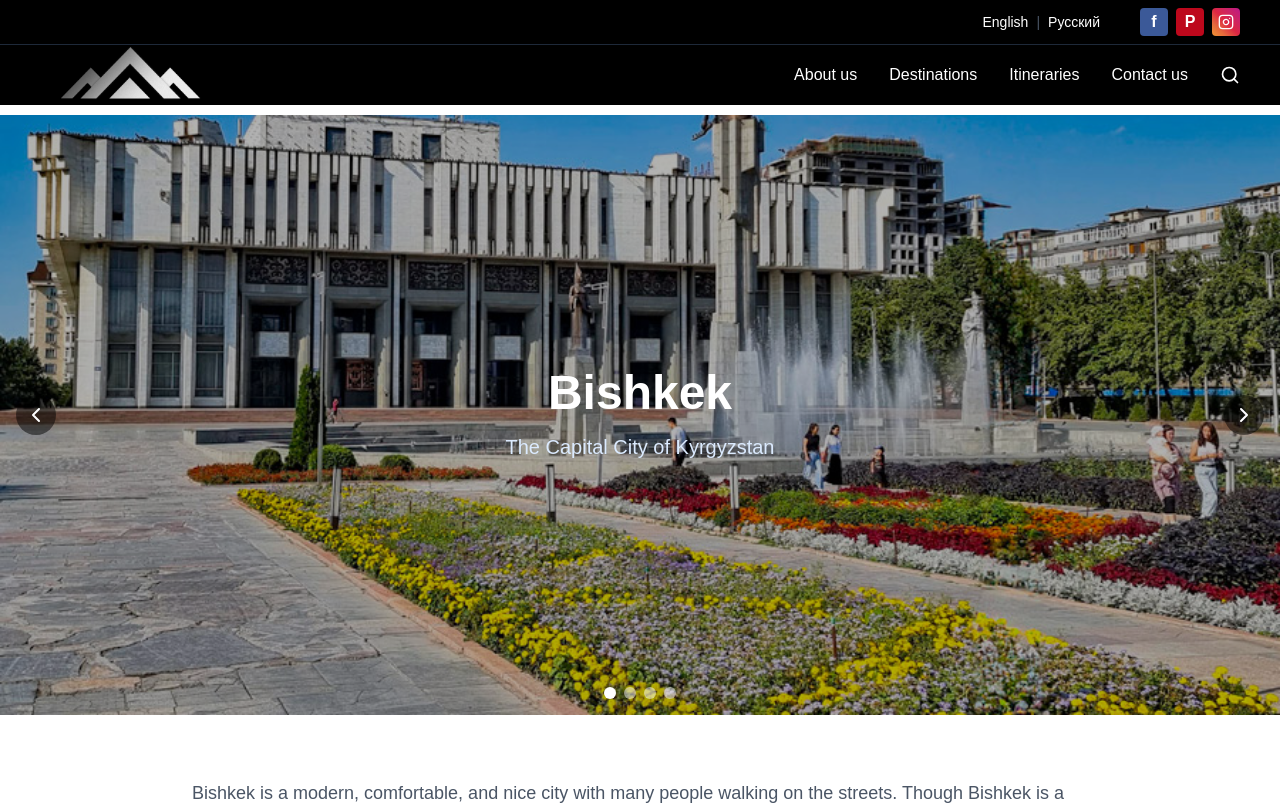
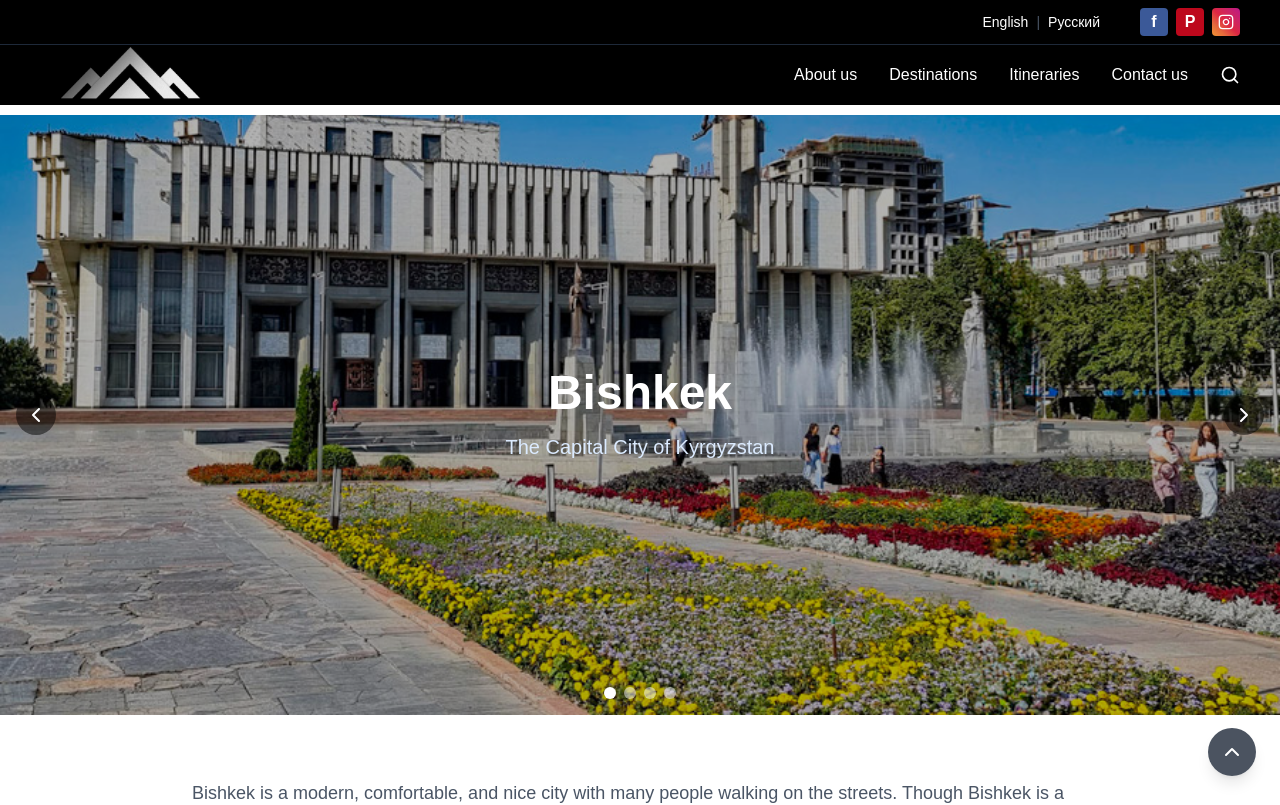
Before and after one commit to Erkebulan100/kyrgyzstan-ai-tourism-thesis, a Next.js app: page /destinations/bishkek in a window 1280 px wide. Shown: the top 805 px of the page. Built offline with nearby package versions, Linux system fonts and the light colour scheme.

Commit message:
Added Scroll to top button in layout.js, added scroll to top file

```diff
--- a/app/layout.js
+++ b/app/layout.js
@@ -3,6 +3,7 @@ import Image from "next/image";
 import Link from "next/link";
 import "./globals.css";
 import { Search, Facebook, Instagram } from "lucide-react";
+import ScrollToTop from "@/components/ScrollToTop";
 
 const geistSans = Geist({
   variable: "--font-geist-sans",
@@ -258,6 +259,7 @@ export default function RootLayout({ children }) {
         <Header />
         {children}
         <Footer />
+        <ScrollToTop />
       </body>
     </html>
   );
--- /dev/null
+++ b/components/ScrollToTop.js
@@ -0,0 +1,14 @@
+"use client";
+import { ChevronUp } from 'lucide-react';
+
+export default function ScrollToTop() {
+  return (
+    <button
+      onClick={() => window.scrollTo({ top: 0, behavior: 'smooth' })}
+      className="fixed bottom-6 right-6 w-12 h-12 bg-gray-800/80 hover:bg-gray-700 text-white rounded-full flex items-center justify-center shadow-lg transition-all duration-300 z-50"
+      aria-label="Scroll to top"
+    >
+      <ChevronUp className="w-6 h-6" />
+    </button>
+  );
+}
```
